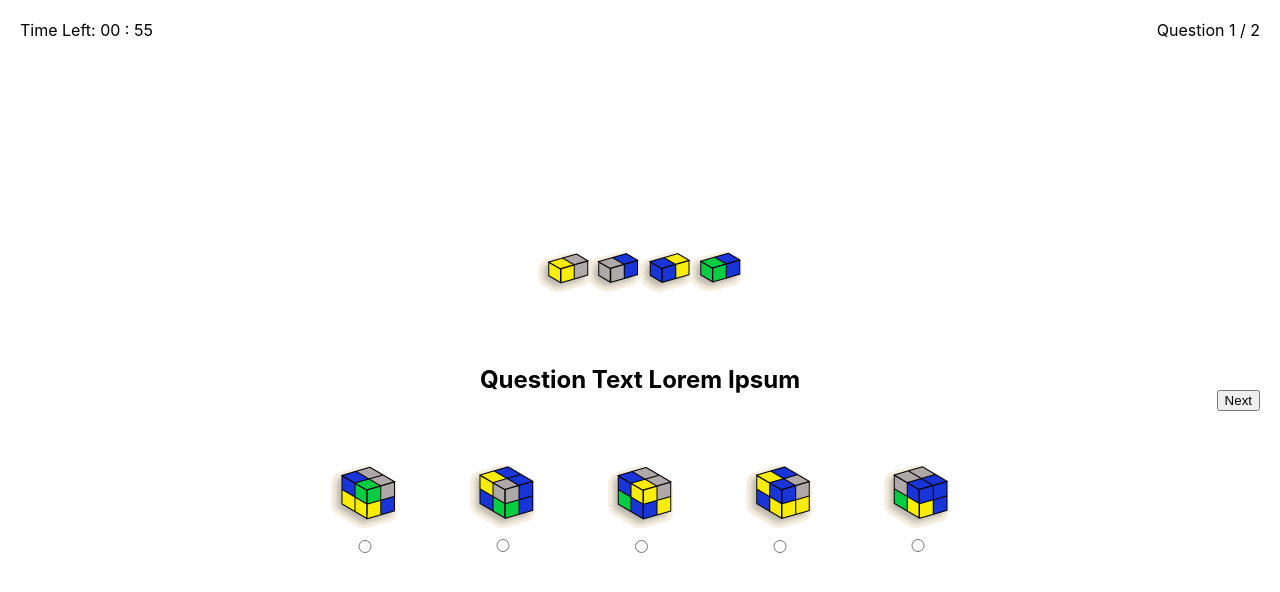
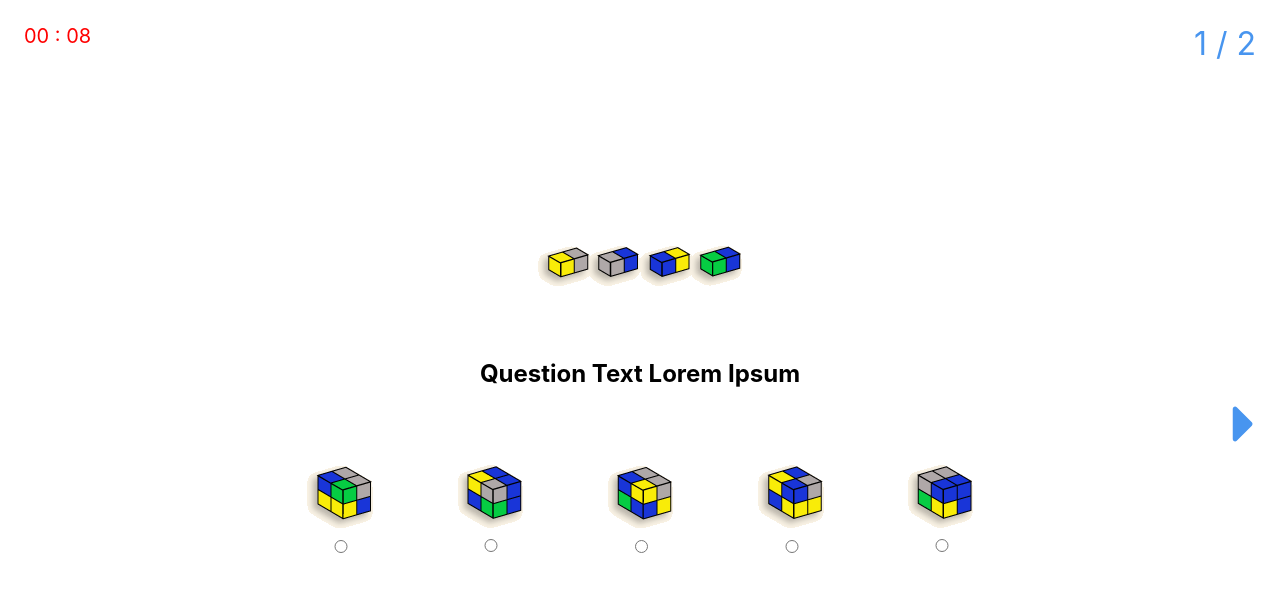
Before and after one commit to uoa-compsci399-s2-2022/spatial-skills-web-app, a React (Create React App) app in the folder client/: page /test in a window 1280 px wide. Shown: the top 592 px of the page. Built offline with nearby package versions, Linux system fonts and the light colour scheme.

Commit message:
Polish test page appearance / UI, add animations
Also fixed the multichoice answer list not having key values.

```diff
--- a/client/src/containers/Test.jsx
+++ b/client/src/containers/Test.jsx
@@ -1,11 +1,12 @@
 import '../styles/Test.css';
 import React, { useState, useRef } from 'react';
-
+import { FaCaretRight } from 'react-icons/fa';  // https://react-icons.github.io/react-icons
+// npm install react-icons --save
 
 const Test = (props) => {
     const Ref = useRef(null);   // Used for timer
     const questionBank = [images, images2]  // Local questions. Use parsed props eventually
-    const questionTimeBank = [60, 120]
+    const questionTimeBank = [13, 120]
     const [questionNum, setQuestionNum] = useState(1);
     const [questionTime, setQuestionTime] = useState(questionTimeBank[questionNum - 1]);
     const [userAnswers, setUserAnswers] = useState(Array.apply(null, Array(questionBank.length)));
@@ -88,28 +89,26 @@ const TimerDisplay = (props) => {
 
     const time = formatTime(props.seconds);
     return (
-        <div className='test__timer'>
-            <p>
-            Time Left: {time.minutes} : {time.seconds}
-            </p>
+        <div className='test__timer' title='Time Left' style={{
+            color: props.seconds > 10 ? null : "red",
+        }}>
+            {time.minutes} : {time.seconds}
         </div>
     );
 }
 
 const NextButton = (props) => {
     return (
-        // <div className='test__next'>
-            <button className='test__next' onClick={props.onClick}>Next</button>
-        // </div>
+        <button className='test__next' onClick={props.onClick} title="Next Question">
+            <FaCaretRight size={60}/>
+        </button>
     )
 }
 
 const TestProgress = (props) => {
     return (
-        <div>
-            <p>
-                Question {props.current} / {props.total}
-            </p>
+        <div className='test__progress' title='Progress'>
+            {props.current} / {props.total}
         </div>
     )
 }
@@ -138,6 +137,7 @@ const Answer = (props) => {
                     image={props.question[i]}
                     label={labels[i]}
                     submit={props.submit}
+                    key={labels[i]}
                 />
             );
         }
--- a/client/src/styles/Test.css
+++ b/client/src/styles/Test.css
@@ -2,7 +2,6 @@
     display: flex;
     align-items: center;
     justify-content: center;
-    /* flex-direction: column; */
     height: 100vh;
     width: 100vw;
     gap: 1rem;
@@ -19,6 +18,7 @@
     justify-content: center;
     align-items: center;
     gap: 3rem;
+    animation: fadeIn 1s;
 }
 
 .test__question {
@@ -38,15 +38,19 @@
 .answer__option {
     display: flex;
     flex-direction: column;
+    transition: background-color .25s;
+    padding: 6px;
+    border-radius: 12px;
+}
+.answer__option:hover {
+    background-color: var(--accent-color);
 }
 
 .test__left__bar {
     display: flex;
     justify-content: space-between;
     align-items: flex-start;
-    /* flex-direction: column; */
     height: 100vh;
-    padding: 20px;
 }
 
 .test__right__bar {
@@ -55,14 +59,44 @@
     align-items: flex-end;
     flex-direction: column;
     height: 100vh;
-    padding: 20px;
 }
 
 .test__next {
     display: flex;
+    border: none;
+    background-color: transparent;
+    color: var(--accent-color);
+    fill: var(--accent-color);
+    cursor: pointer;
+    transition: color .25s;
+}
+
+.test__next:hover {
+    color: #1b7be9;
+}
+
+.test__progress {
+    font-size: 32px;
+    padding: 24px;
+    color: var(--accent-color);
+}
+
+.test__progress:hover {
+    cursor: default;
 }
 
 .test__timer {
-    display: flex;
-    align-items: flex-end;
+    font-size: 20px;
+    color: var(--accent-color);
+    /* color: red; */
+    padding: 24px;
 }
+
+.test__timer:hover {
+    cursor: default;
+}
+
+@keyframes fadeIn {
+    0% {opacity: 0;}
+    100% {opacity: 1;}
+}
```
